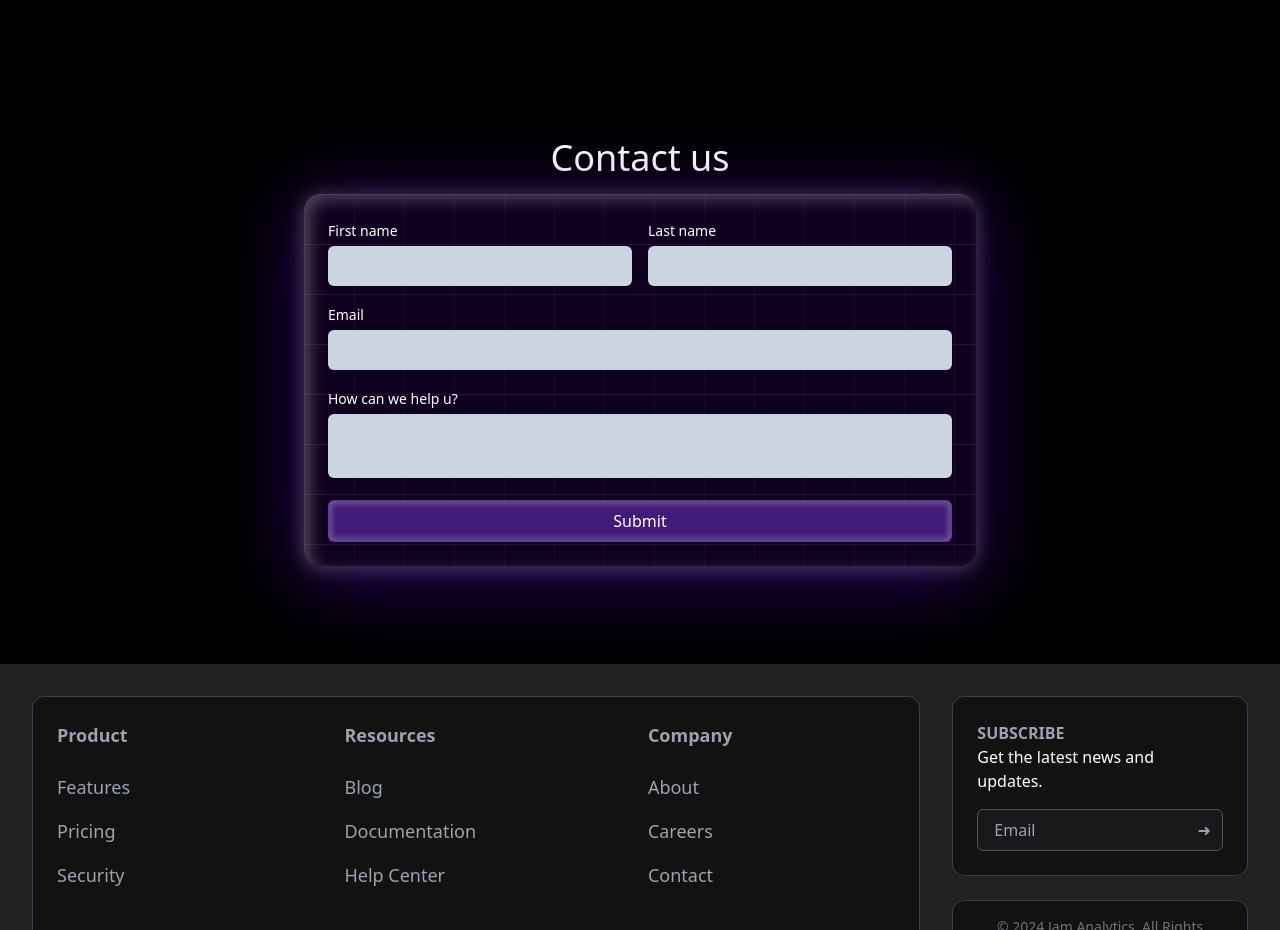
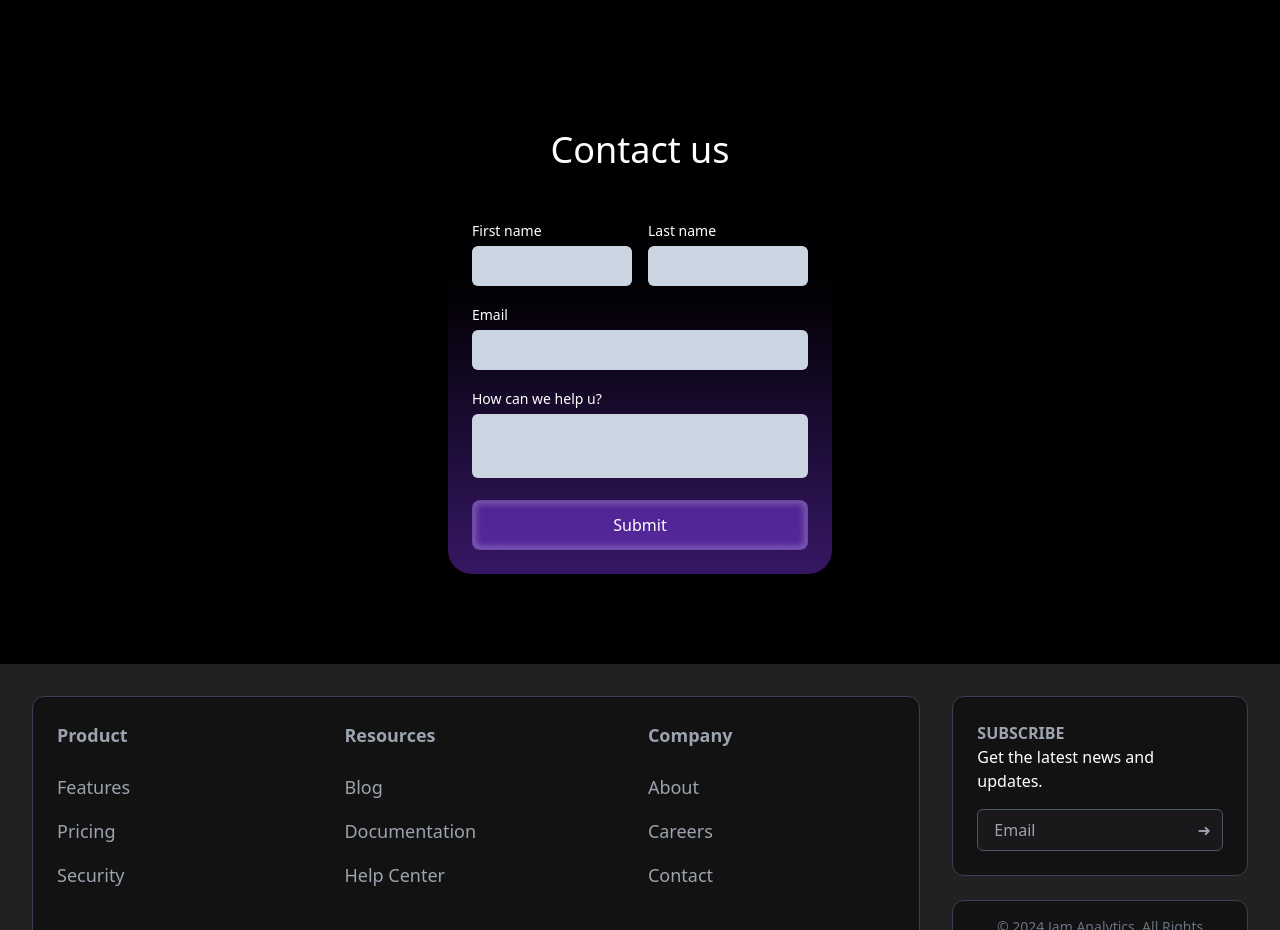
Before and after one commit to joharisahil/jam-analytics-main, a React (Vite) app: page / in a window 1280 px wide. Shown: the part 3360-4290 px from the top of the page. Built offline with nearby package versions, Linux system fonts and the light colour scheme.

Commit message:
contact page exactly like pricing card done

```diff
--- a/src/components/ContactForm.tsx
+++ b/src/components/ContactForm.tsx
@@ -4,6 +4,7 @@ import emailjs from "@emailjs/browser";
 const ContactForm = () => {
   const formRef = useRef<HTMLFormElement | null>(null);
   const [notification, setNotification] = useState("");
+  const [isHovered, setIsHovered] = useState(false);
 
   const sendEmail = (e: React.FormEvent<HTMLFormElement>) => {
     e.preventDefault();
@@ -12,49 +13,64 @@ const ContactForm = () => {
 
     emailjs
       .sendForm(
-        "service_zgamiz1", // Your EmailJS service ID
-        "template_jyrq851", // Your EmailJS template ID
+        "service_zgamiz1",
+        "template_jyrq851",
         formRef.current,
-        "n0JEXyInvfPZZeSrc" // Your EmailJS public key
+        "n0JEXyInvfPZZeSrc"
       )
       .then(
         () => {
           setNotification("✅ Form submitted successfully!");
-          setTimeout(() => {
-            setNotification("");
-          }, 3000); // Notification disappears after 3 seconds
-
+          setTimeout(() => setNotification(""), 3000);
           formRef.current?.reset();
         },
         (error) => {
           setNotification("❌ Something went wrong. Please try again.");
-          setTimeout(() => {
-            setNotification("");
-          }, 3000);
-
+          setTimeout(() => setNotification(""), 3000);
           console.error("EmailJS Error:", error);
         }
       );
   };
 
+  // Card style based on hover
+  const cardStyle = isHovered
+    ? {
+        boxShadow:
+          "7px 6px 14.6px 0px #FFFFFF40 inset, 0px 2px 20.4px 0px #FFFFFF40, 0px 10px 74px 10px #4E00BF69",
+        background:
+          "linear-gradient(180deg, #000000 24%, rgba(0, 0, 0, 0) 100%), linear-gradient(180deg, #010002 0%, #361764 100%)",
+      }
+    : {
+        background:
+          "linear-gradient(180deg, #010002 24%, #361764 100%), linear-gradient(180deg, #000000 24%, rgba(0, 0, 0, 0) 100%)",
+      };
+
   return (
     <div className="min-h-[80vh] bg-black flex items-center justify-center text-white flex-col">
-      <h1 className="text-4xl font-inter mt-4 mb-4">Contact us</h1>
+      <h1 className="text-4xl font-inter mt-4 mb-6">Contact us</h1>
 
       <div
-        className="max-w-2xl p-6 rounded-2xl w-[70%] sm:w-[50%] md:w-[40%] lg:w-full xl:w-full"
-        style={{
-          boxShadow:
-            "7px 6px 14.6px 0px #FFFFFF40 inset, 0px 2px 20.4px 0px #FFFFFF40, 0px 10px 74px 10px #4E00BF69",
-          backgroundImage: `
-            linear-gradient(to right, rgba(255, 255, 255, 0.04) 1px, transparent 1px),
-            linear-gradient(to bottom, rgba(255, 255, 255, 0.08) 1px, transparent 1px)
-          `,
-          backgroundSize: "50px 50px",
-          backgroundColor: "#10001f",
-        }}
+        onMouseEnter={() => setIsHovered(true)}
+        onMouseLeave={() => setIsHovered(false)}
+        className={`relative flex flex-col justify-between p-6 rounded-3xl w-[90%] sm:w-[70%] md:w-[50%] lg:w-[40%] xl:w-[30%] overflow-hidden transition-all duration-300 ease-in-out transform ${
+          isHovered ? "scale-110" : "scale-100"
+        }`}
+        style={cardStyle}
       >
-        <form ref={formRef} className="space-y-4" onSubmit={sendEmail}>
+        {/* Grid overlay */}
+        {isHovered && (
+          <div
+            className="absolute inset-0 opacity-20 pointer-events-none"
+            style={{
+              backgroundImage:
+                "linear-gradient(to right, rgba(255,255,255,0.1) 2px, transparent 3px), linear-gradient(to bottom, rgba(255,255,255,0.1) 2px, transparent 1px)",
+              backgroundSize: "60px 60px",
+            }}
+          />
+        )}
+
+        {/* Form */}
+        <form ref={formRef} className="relative z-10 space-y-4" onSubmit={sendEmail}>
           <div className="flex flex-col sm:flex-row gap-4">
             <div className="w-full">
               <label className="text-sm">First name</label>
@@ -72,7 +88,6 @@ const ContactForm = () => {
                 type="text"
                 name="last_name"
                 id="last_name"
-
                 className="w-full mt-1 px-3 py-2 rounded-md bg-slate-300 text-black focus:outline-none"
               />
             </div>
@@ -98,7 +113,8 @@ const ContactForm = () => {
           </div>
           <button
             type="submit"
-            className="w-full py-2 rounded-md " style={{
+            className="w-full py-3 rounded-lg font-medium transition text-white"
+            style={{
               background: "#8C45FF66",
               border: "1px solid #FFFFFF26",
               boxShadow: "0px 0px 6px 3px #FFFFFF40 inset",
```
